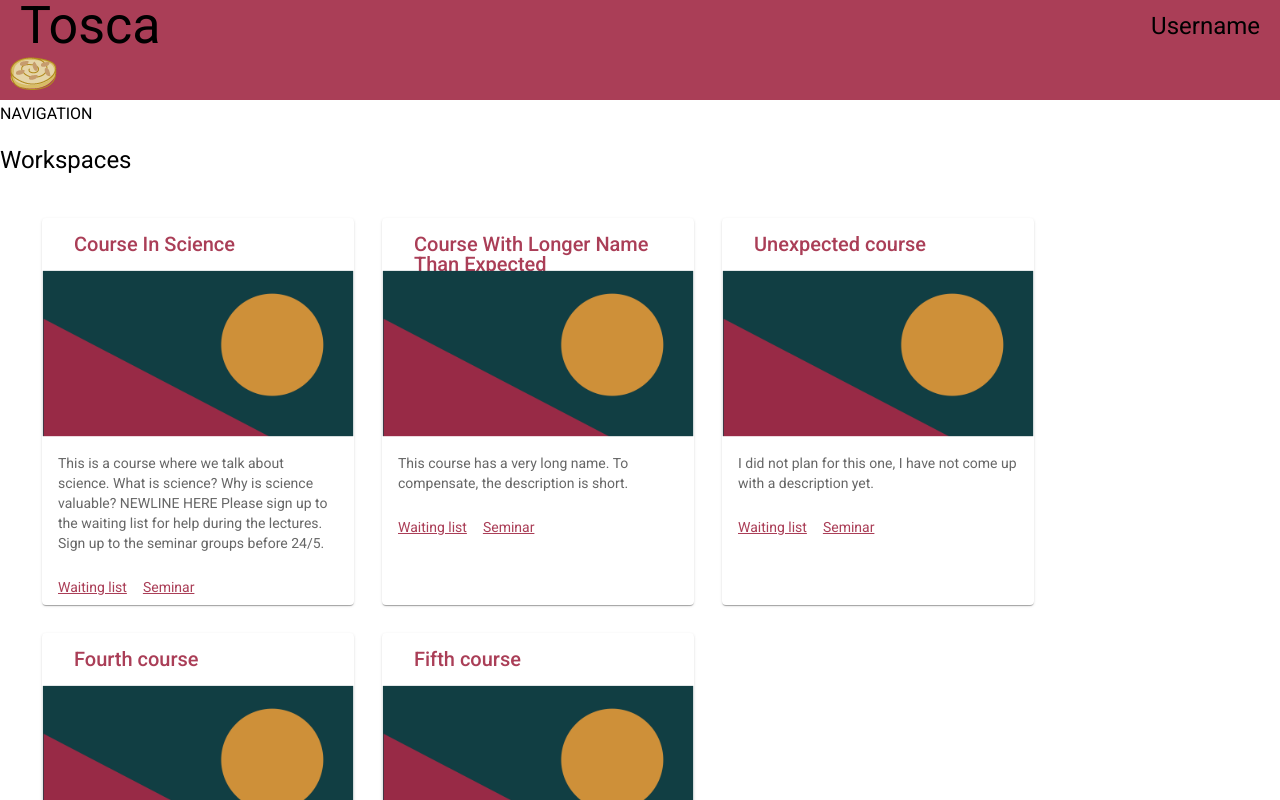
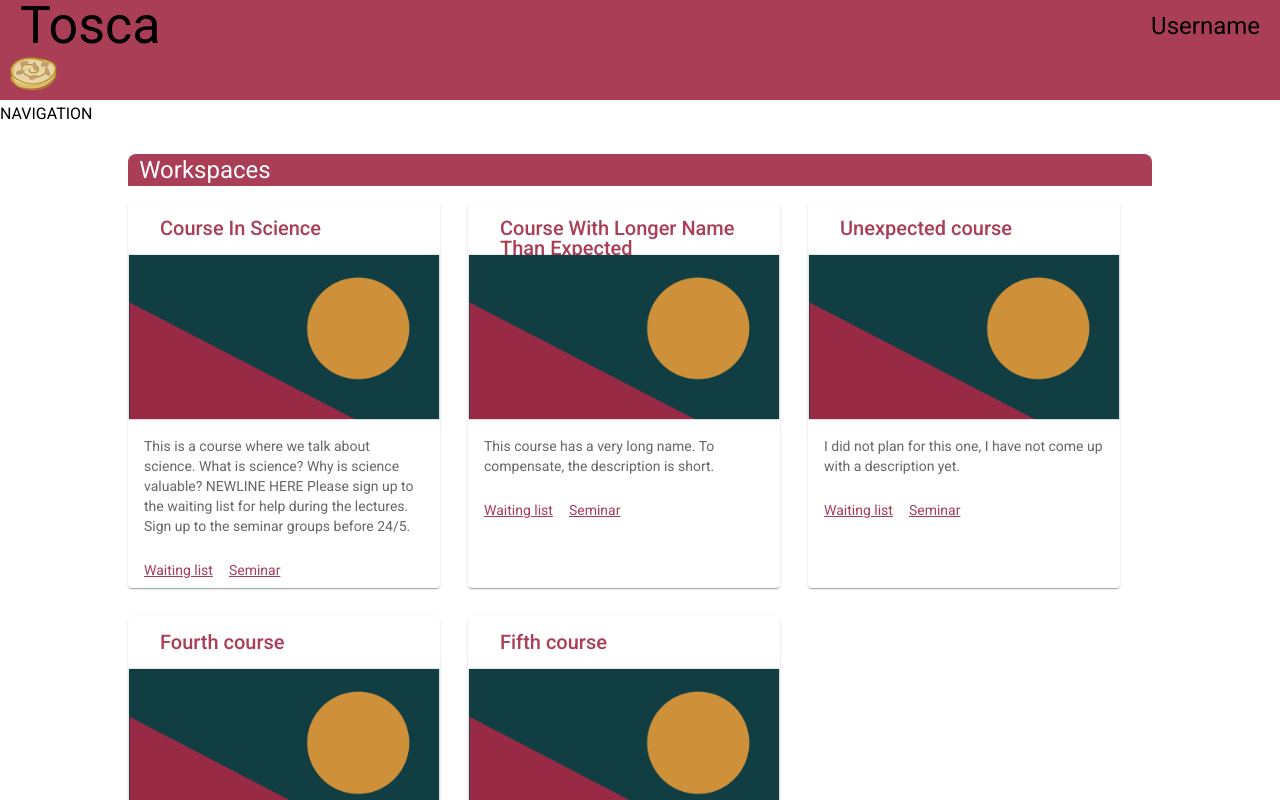
Before and after one commit to KlasafGeijerstam/Tosca, an Angular app in the folder frontend/: page / in a window 1280 px wide. Built offline with nearby package versions, Linux system fonts and the light colour scheme.

Commit message:
Creates generic container for pages

```diff
--- a/frontend/src/app/tosca-queue-item/tosca-queue-item.component.css
+++ b/frontend/src/app/tosca-queue-item/tosca-queue-item.component.css
@@ -1,4 +1,4 @@
-#container {
+.queue-item {
   min-width: 20rem;
   border: 1px solid var(--tosca-primary-color);
   margin: 0 auto 1rem auto;
--- a/frontend/src/app/tosca-queue-item/tosca-queue-item.component.html
+++ b/frontend/src/app/tosca-queue-item/tosca-queue-item.component.html
@@ -1,4 +1,4 @@
-<mat-card id="container">
+<mat-card class="queue-item">
   <div class="user-info">
     <h2>{{ name }} - {{ username }}</h2>
     <p>{{ message }}</p>
--- a/frontend/src/app/tosca-queue/tosca-queue.component.css
+++ b/frontend/src/app/tosca-queue/tosca-queue.component.css
@@ -1,28 +1,8 @@
-#container {
-  max-width: 60rem;
-  margin: 2rem auto 2rem auto;
-}
-
-hr {
-  width: 75%;
-  border-color: var(--tosca-primary-color);
-  margin-bottom: 1em;
-}
-
 .info-box {
   background-color: var(--tosca-text-box-color);
   border-radius: 0.5rem;
 }
 
-.header {
-  background-color: var(--tosca-primary-color);
-  color: var(--tosca-primary-text);
-  padding: 0 0.7rem 0 0.7rem;
-  font-weight: bold;
-  border-top-left-radius: 0.5rem;
-  border-top-right-radius: 0.5rem;
-}
-
 p {
   padding: 1rem;
 }
--- a/frontend/src/app/tosca-queue/tosca-queue.component.html
+++ b/frontend/src/app/tosca-queue/tosca-queue.component.html
@@ -1,6 +1,6 @@
-<div id="container">
+<div class="container">
   <div class="info-box">
-    <h2 class="header">Info</h2>
+    <h1 class="container-header">Info</h1>
     <p>Here is some info about the list.</p>
   </div>
 
--- a/frontend/src/app/tosca-signup/tosca-signup.component.html
+++ b/frontend/src/app/tosca-signup/tosca-signup.component.html
@@ -1,4 +1,4 @@
-<div id="container">
+<div class="container">
   <h1>Seminar</h1>
   <div id="info">
     Please sign up to one of the seminar groups for this course.
--- a/frontend/src/app/workspace-list/workspace-list.component.css
+++ b/frontend/src/app/workspace-list/workspace-list.component.css
@@ -1,19 +1,7 @@
-.page-header {
-  background-color: var(--tosca-primary-color);
-  min-height: 2em;
-}
-
-.page-header h1 {
-  color: var(--tosca-primary-text);
-  margin-left: 1em;
-  vertical-align: center;
-}
-
-.container {
+.workspace-list {
   width: 100%;
-  margin: 3em;
   display: flex;
-  -ms-box-orient: horizontal; /* TODO: Questionable if this is valid */
+  -ms-box-orient: horizontal;
   display: -webkit-box;
   display: -moz-box;
   display: -ms-flexbox;
--- a/frontend/src/app/workspace-list/workspace-list.component.html
+++ b/frontend/src/app/workspace-list/workspace-list.component.html
@@ -1,8 +1,7 @@
-<div class="component-header">
-  <h1>Workspaces</h1>
-</div>
+<div class="container">
+  <h1 class="container-header">Workspaces</h1>
 
-<div class="container">
+  <div class="workspace-list">
     <mat-card *ngFor="let workspace of workspaces">
       <mat-card-header>
         <mat-card-title>{{ workspace.name }}</mat-card-title>
@@ -16,6 +15,5 @@
         <a href="signups">Seminar</a>
       </mat-card-actions>
     </mat-card>
-
-
   </div>
+</div>
--- a/frontend/src/styles.css
+++ b/frontend/src/styles.css
@@ -7,6 +7,20 @@ html, body {
 body {
   margin: 0;
   font-family: Roboto, "Helvetica Neue", sans-serif;
+}
+
+.container {
+  height: 100%;
+  margin: 2% 10% 2% 10%;
+}
+
+.container-header {
+  background-color: var(--tosca-primary-color);
+  color: var(--tosca-primary-text);
+  padding: 0 0.7rem 0 0.7rem;
+  font-weight: bold;
+  border-top-left-radius: 0.5rem;
+  border-top-right-radius: 0.5rem;
 }
 
 :root {
```
Lines whose indentation alone changed are shown as unchanged.
